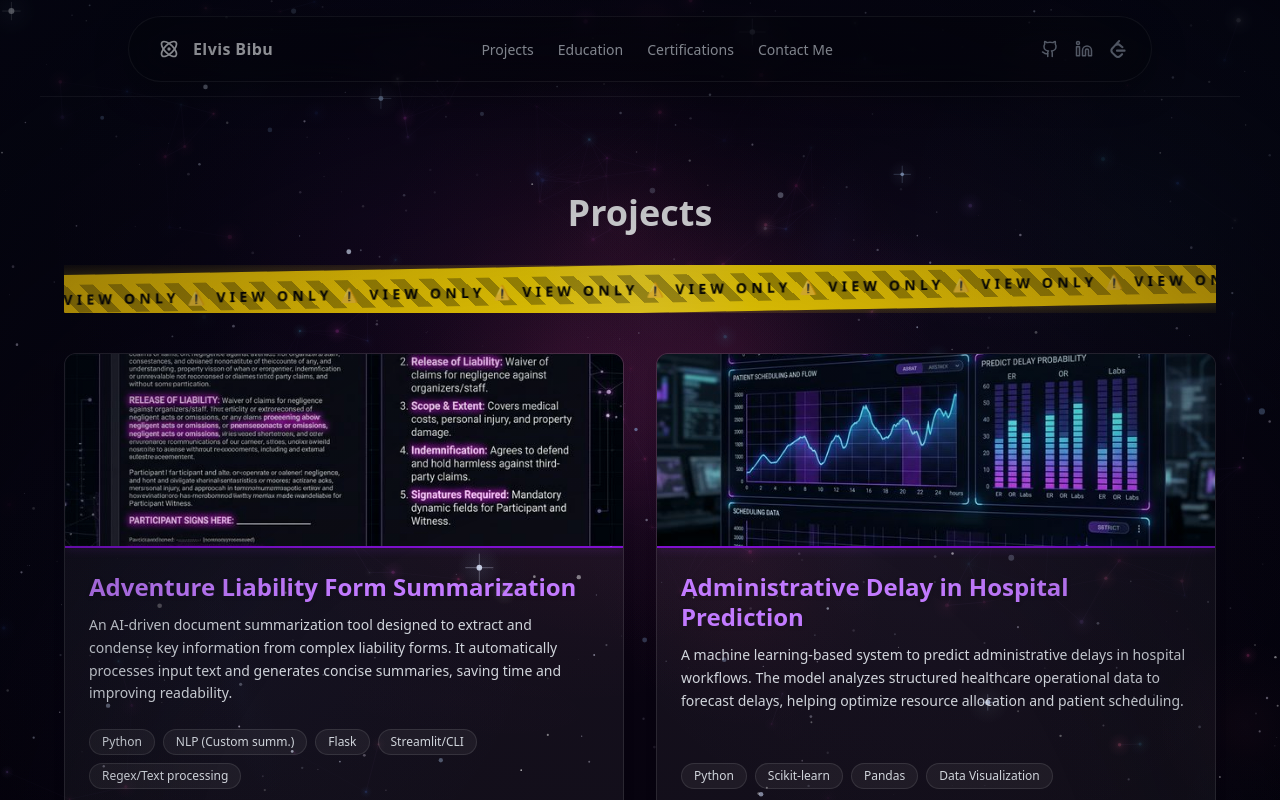
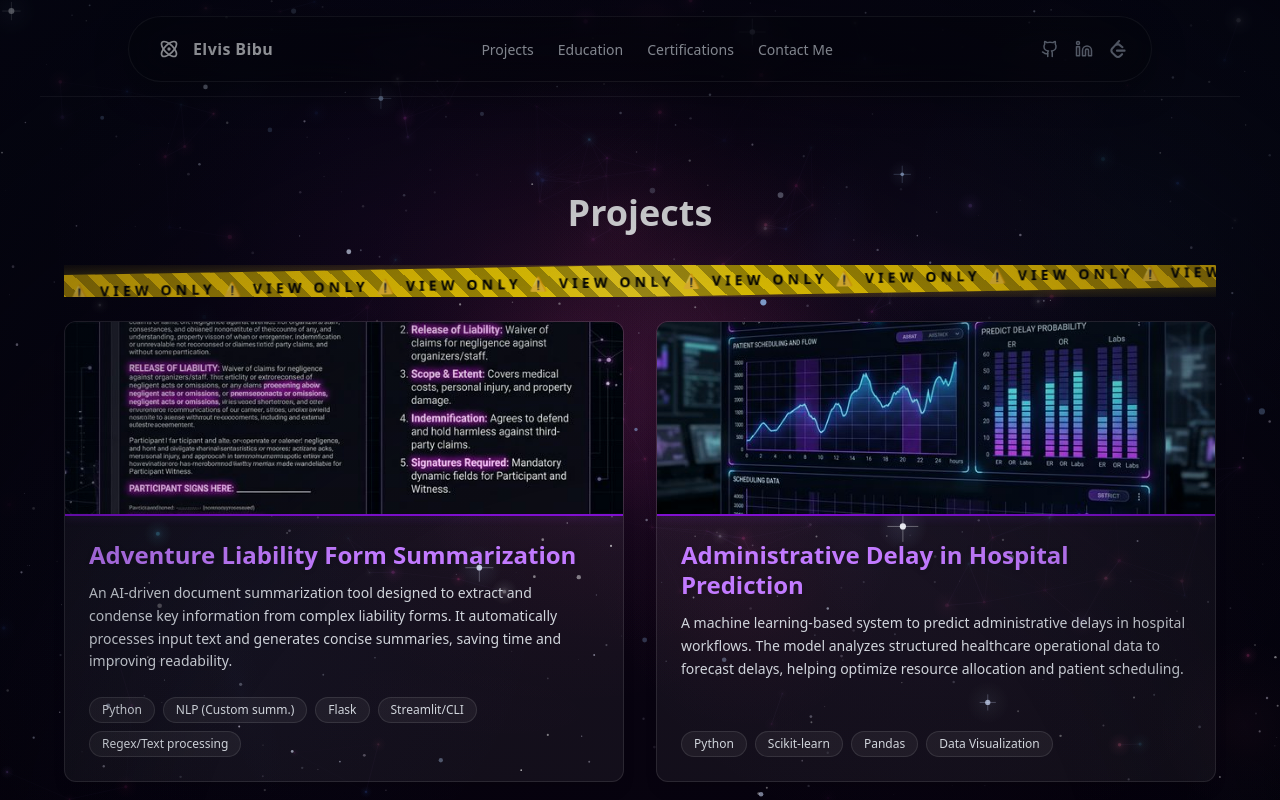
Before and after one commit to rifle2115/Personal-Portfolio-Nebula, a Next.js app: page /projects in a window 1280 px wide. Shown: the top 800 px of the page. Built offline with nearby package versions, Linux system fonts and the light colour scheme.

Commit message:
style: remove police tape padding on desktop

```diff
--- a/components/Projects.tsx
+++ b/components/Projects.tsx
@@ -41,16 +41,16 @@
                 <h2 className="text-3xl md:text-4xl font-bold mb-6 md:mb-8 text-center text-white">Projects</h2>
 
                 {/* Police Tape Banner */}
-                <div className="relative w-full mb-10 overflow-hidden">
-                    <div className="relative -mx-6 -rotate-1">
-                        <div className="w-[110%] -ml-[5%] py-2.5 bg-gradient-to-r from-yellow-400 via-yellow-300 to-yellow-400 shadow-[0_0_20px_rgba(250,204,21,0.4)]">
+                <div className="relative w-full mb-8 md:mb-6 overflow-hidden">
+                    <div className="relative -mx-6 md:mx-0 -rotate-1">
+                        <div className="w-[110%] -ml-[5%] py-2.5 md:py-0 bg-gradient-to-r from-yellow-400 via-yellow-300 to-yellow-400 shadow-[0_0_20px_rgba(250,204,21,0.4)]">
                             <div
                                 className="overflow-hidden"
                                 style={{
                                     backgroundImage: "repeating-linear-gradient(45deg, transparent, transparent 10px, rgba(0,0,0,0.3) 10px, rgba(0,0,0,0.3) 20px)",
                                 }}
                             >
-                                <div className="animate-[marquee_15s_linear_infinite] whitespace-nowrap py-0.5">
+                                <div className="animate-[marquee_15s_linear_infinite] whitespace-nowrap py-0.5 md:py-1">
                                     <span className="text-black font-extrabold text-sm tracking-[0.3em] uppercase">
                                         ⚠ VIEW ONLY ⚠ VIEW ONLY ⚠ VIEW ONLY ⚠ VIEW ONLY ⚠ VIEW ONLY ⚠ VIEW ONLY ⚠ VIEW ONLY ⚠ VIEW ONLY ⚠ VIEW ONLY ⚠ VIEW ONLY ⚠ VIEW ONLY ⚠ VIEW ONLY ⚠ VIEW ONLY ⚠ VIEW ONLY ⚠ VIEW ONLY ⚠ VIEW ONLY ⚠&nbsp;&nbsp;&nbsp;&nbsp;
                                     </span>
```
